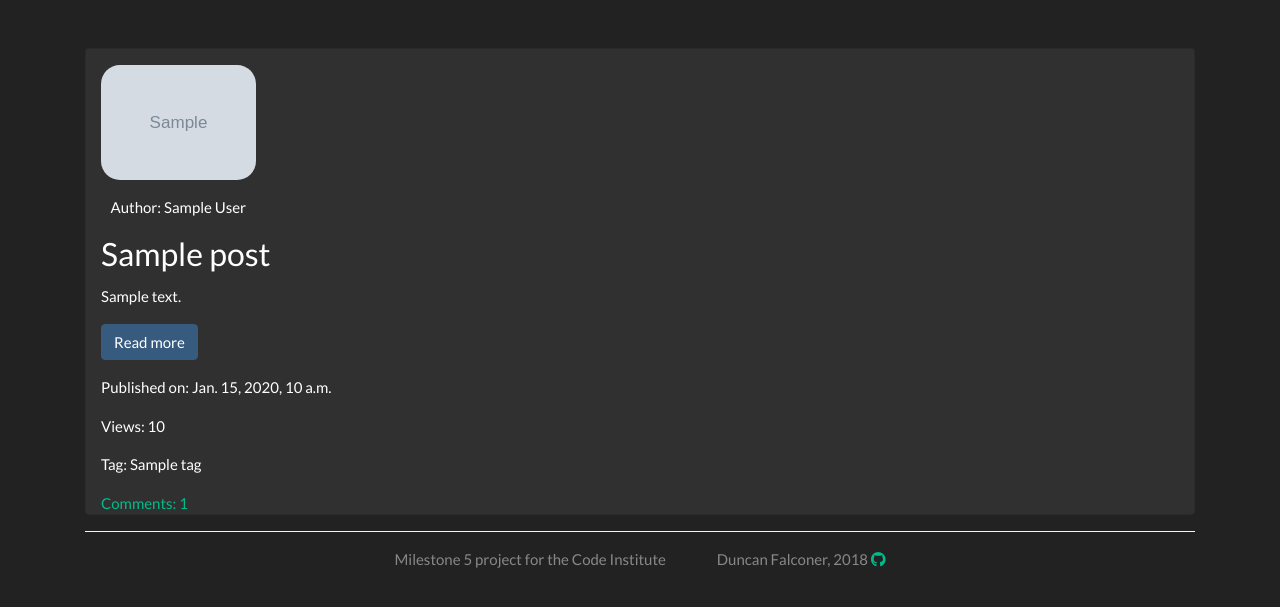
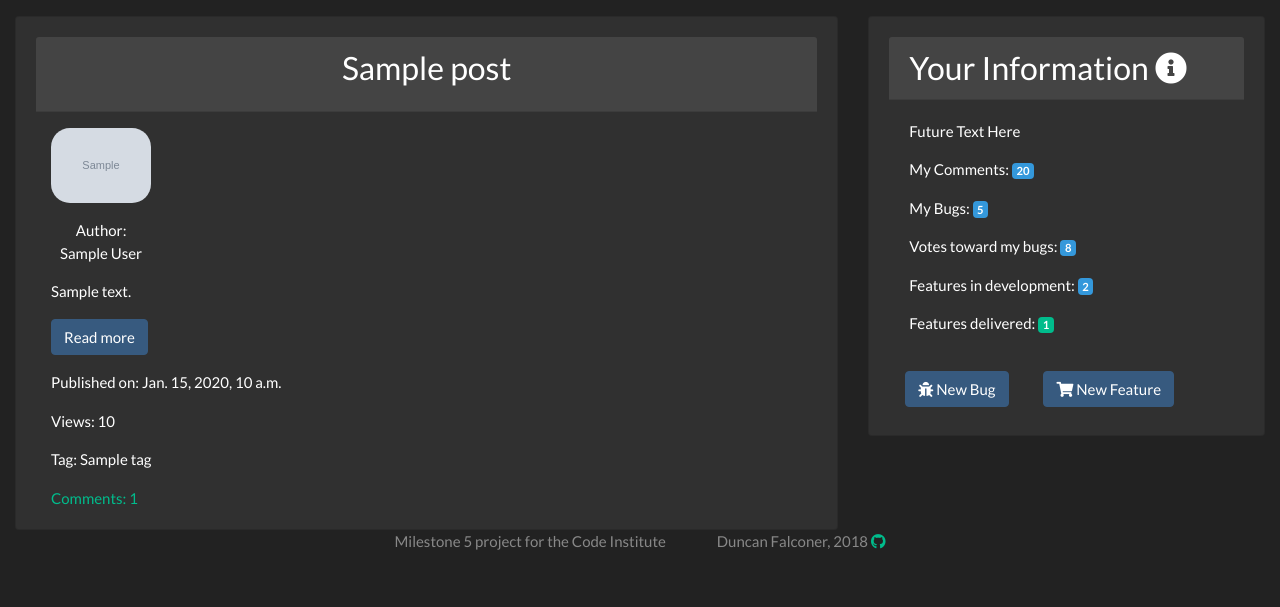
Before and after one commit to ddeveloper72/milestone-5-project, a Django app: template blog/templates/blogposts.html in a window 1280 px wide. Shown: the part 71-678 px from the top of the page. Run offline with Django 3.2, Linux system fonts and the light colour scheme; the template is opened without the code that fills it: most values are stand-ins (such as "Sample title", 1, 10 or a date in 2020); grey boxes marked "Sample" are stand-in pictures; some libraries are stand-ins or nearby versions.

Commit message:
Refactored bootstrap layout for blogposts. WIP

```diff
--- a/blog/templates/blogposts.html
+++ b/blog/templates/blogposts.html
@@ -2,36 +2,78 @@
 {% block content %}
 {% for post in posts %}
 
-<div class="container mt-5">
-    <div class="row">
-        <div class="col-sm-12">
+<div class="mt-3">
+
+    <div class="row flex-column-reverse flex-md-row">
+        <div class="col-sm-12 col-md-8">
             <div class="card">
+                <div class="box">
+                    <div class="card-header text-center">
+                        <h3 class="card-title">{{ post.title }}</h3>
+                    </div>
 
                     <div class="col-md-2 col-sm-4 text-center">
 
-                    <a href="{% url 'post_detail' post.id %}" class="story"><img class="card-img-top img-circle mt-3"
-                            src="{{ MEDIA_URL }}{{ post.image }}" alt="Profile image"></a>
+                        <a href="{% url 'post_detail' post.id %}" class="story"><img
+                                class="card-img-top img-circle mt-3" src="{{ MEDIA_URL }}{{ post.image }}"
+                                alt="Profile image"></a>
                         <p class="mt-3"><span class="boldtext mt-2">Author: </span>{{ post.author }}</p>
                     </div>
-                <div class="col-md-10 col-sm-9">
-                    <h3 class="card-title">{{ post.title }}</h3>
-                    <div class="row">
 
                     <div class="col-sm-12">
                         <p class="card-text">{{ post.content|truncatewords:60}}</p>
-                            <p><a href="{% url 'post_detail' post.id %}" class="btn btn-default btn-primary">Read more</a></p>
+                        <p><a href="{% url 'post_detail' post.id %}" class="btn btn-default btn-primary">Read
+                                more</a></p>
                         <p><span class="boldtext">Published on: </span> {{ post.published_date }}</p>
                         <p><span class="boldtext">Views: </span>{{ post.views }}</p>
                         <p><span class="boldtext">Tag: </span>{{ post.tag }}</p>
-                            <a href="{% url 'post_detail' pk=post.pk %}">Comments: {{ post.approved_comments.count }}</a>
-                        </div>
-
-                    </div>
+                        <a href="{% url 'post_detail' pk=post.pk %}">Comments:
+                            {{ post.approved_comments.count }}</a>
                     </div>
                 </div>
             </div>
         </div>
         <hr class="featureette-divider">
+
+
+        <div class="col-sm-12 col-md-4 flex-first mb-sm-3">
+            <div class="card">
+                <div class="box">
+                    <h3 class="card-header">Your Information
+                        <i class="fas fa-info-circle"></i>
+                    </h3>
+                    <div class="card-body">
+                        <p>Future Text Here</p>
+                        <p><span class="boldtext">My Comments: </span> <span class="badge badge-info"> 20</span> </p>
+                        <p><span class="boldtext">My Bugs: </span> <span class="badge badge-info"> 5</span> </p>
+                        <p><span class="boldtext">Votes toward my bugs: </span> <span class="badge badge-info"> 8</span>
+                        </p>
+                        <p><span class="boldtext">Features in development: </span> <span class="badge badge-info">
+                                2</span>
+                        </p>
+                        <p><span class="boldtext">Features delivered: </span> <span class="badge badge-success">
+                                1</span>
+                        </p>
+                    </div>
+                    <div>
+                        <a href="{% url 'new_issue' %}" class="btn btn-default btn-primary mr-2 mb-2 mx-3"> <i
+                                class="fas fa-bug"></i> New
+                            Bug</a>
+                        <a href="#" class="btn btn-default btn-primary mr-2 mb-2 mx-3"> <i
+                                class="fas fa-shopping-cart"></i>
+                            New
+                            Feature</a>
+                        {% if user.is_superuser or user.is_staff %}
+                        <a href="{% url 'new_post' %}" class="btn btn-default btn-primary mr-2 mb-2 mx-3"><i
+                                class="fas fa-blog"></i> New
+                            Blog</a>
+                    </div>
+                    {% endif %}
+                </div>
+            </div>
+        </div>
+
+
     </div>
 
     {% endfor %}
```
Lines whose indentation alone changed are shown as unchanged.
